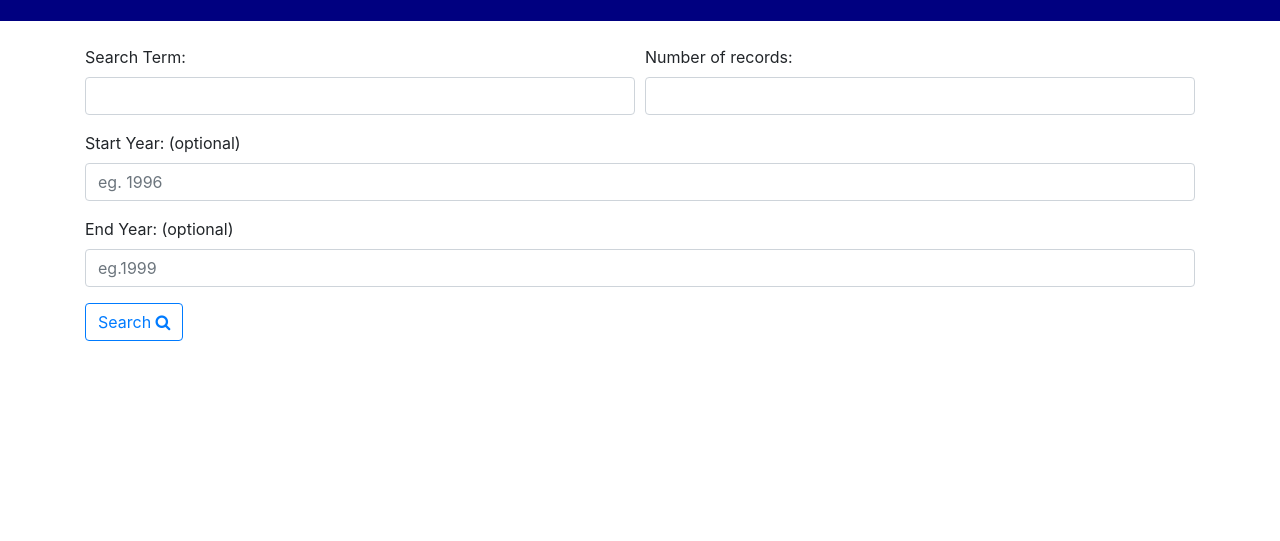
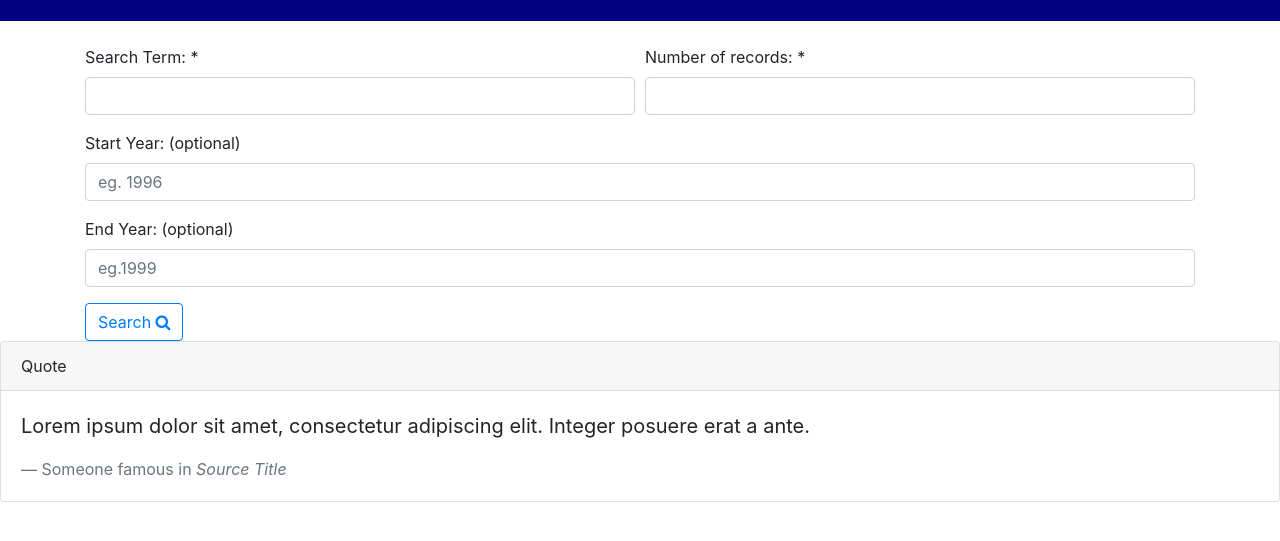
Before and after one commit to solemansay/NYT-search, a plain HTML site: page index.html in a window 1280 px wide. Shown: the part 75-616 px from the top of the page. Drawn offline with nearby package versions, Linux system fonts and the light colour scheme.

Commit message:
added card

```diff
--- a/index.html
+++ b/index.html
@@ -30,11 +30,11 @@
     <form class = "mt-4">
       <div class="form-row">
         <div class="form-group col-md-6">
-          <label for="searchTerm">Search Term:</label>
+          <label for="searchTerm">Search Term: *</label>
           <input type="input" class="form-control" id="searchTerm">
         </div>
         <div class="form-group col-md-6">
-          <label for="inputNumberOfRecords">Number of records:</label>
+          <label for="inputNumberOfRecords">Number of records: *</label>
           <input type="NumberOfRecords" class="form-control" id="inputNumberOfRecords">
         </div>
       </div>
@@ -47,10 +47,22 @@
         <input type="text" class="form-control" id="inputEndYear" placeholder="eg.1999">
       </div>
 
-      <button class="btn btn-outline-primary" type="button" id="add-city">Search <i
+      <button class="btn btn-outline-primary" type="button" id="Search">Search <i
         class="fa fa-search"></i></button>
     </form>
 
+  </div>
+
+  <div class="card">
+    <div class="card-header">
+      Quote
+    </div>
+    <div class="card-body">
+      <blockquote class="blockquote mb-0">
+        <p>Lorem ipsum dolor sit amet, consectetur adipiscing elit. Integer posuere erat a ante.</p>
+        <footer class="blockquote-footer">Someone famous in <cite title="Source Title">Source Title</cite></footer>
+      </blockquote>
+    </div>
   </div>
 
 
```
